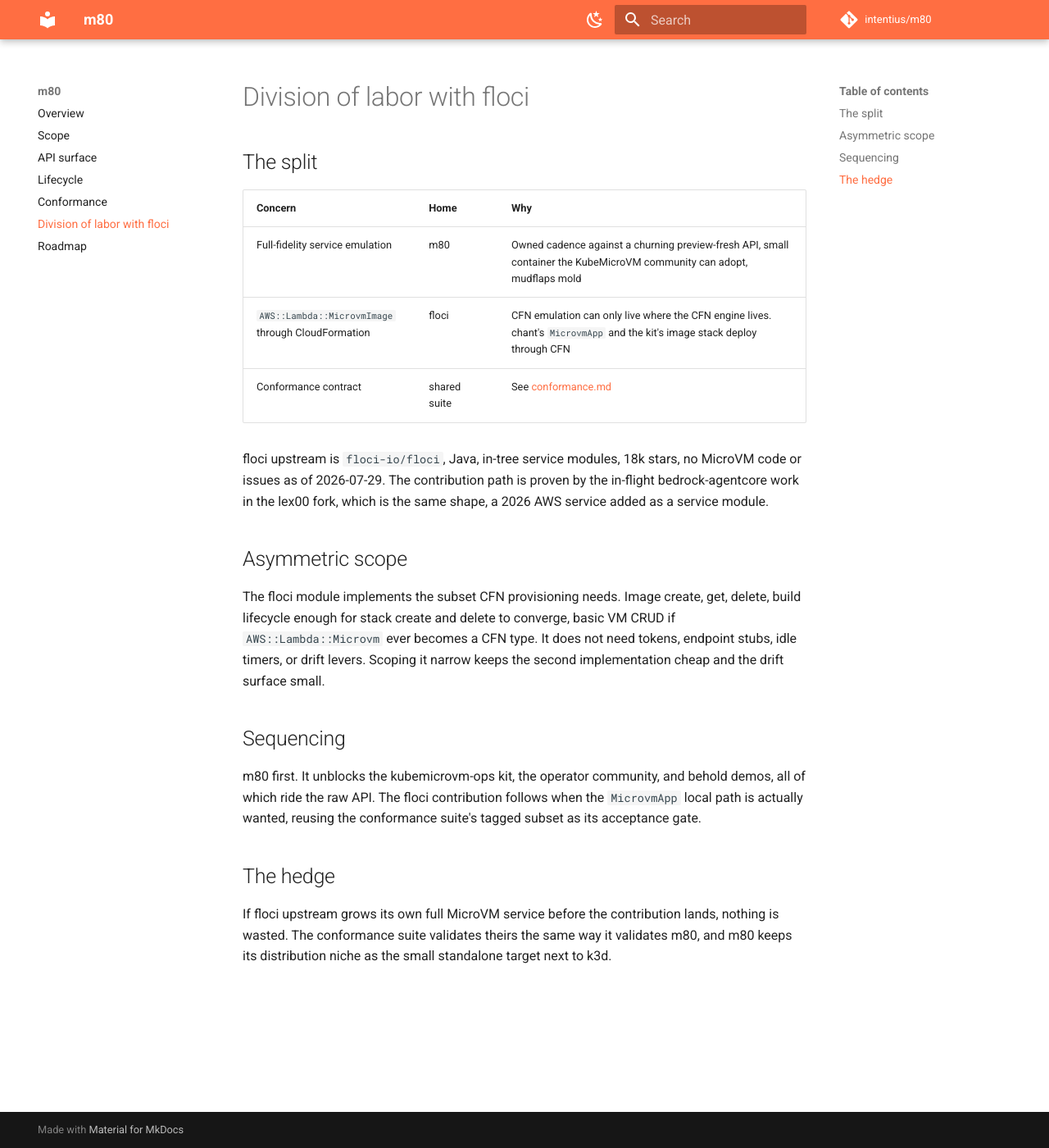
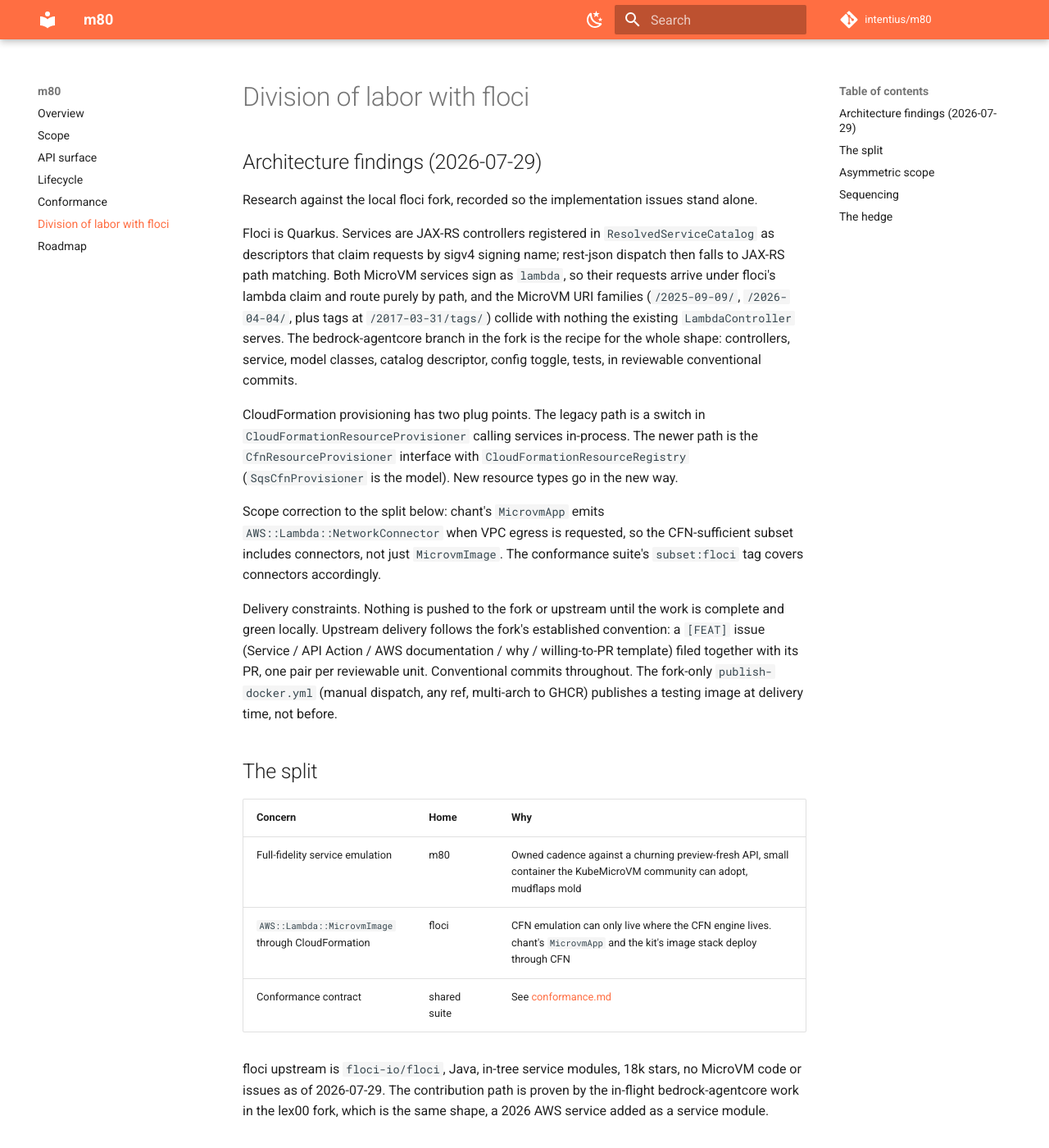
Before and after one commit to INTENTIUS/m80, an MkDocs documentation site: the page built from docs/floci.md, in a window 1280 px wide and 1400 px high. Shown: the whole window at 82% size. Built offline with MkDocs 1.6.1 and Material for MkDocs 9.7.7, drawn with Linux system fonts in a browser that asks for light colours; comment, search, counter and statistics services are not loaded; some of the changed text lies outside the part shown.

Commit message:
docs: floci architecture findings, connector scope correction, delivery constraints

```diff
--- a/docs/floci.md
+++ b/docs/floci.md
@@ -1,4 +1,16 @@
 # Division of labor with floci
+
+## Architecture findings (2026-07-29)
+
+Research against the local floci fork, recorded so the implementation issues stand alone.
+
+Floci is Quarkus. Services are JAX-RS controllers registered in `ResolvedServiceCatalog` as descriptors that claim requests by sigv4 signing name; rest-json dispatch then falls to JAX-RS path matching. Both MicroVM services sign as `lambda`, so their requests arrive under floci's lambda claim and route purely by path, and the MicroVM URI families (`/2025-09-09/`, `/2026-04-04/`, plus tags at `/2017-03-31/tags/`) collide with nothing the existing `LambdaController` serves. The bedrock-agentcore branch in the fork is the recipe for the whole shape: controllers, service, model classes, catalog descriptor, config toggle, tests, in reviewable conventional commits.
+
+CloudFormation provisioning has two plug points. The legacy path is a switch in `CloudFormationResourceProvisioner` calling services in-process. The newer path is the `CfnResourceProvisioner` interface with `CloudFormationResourceRegistry` (`SqsCfnProvisioner` is the model). New resource types go in the new way.
+
+Scope correction to the split below: chant's `MicrovmApp` emits `AWS::Lambda::NetworkConnector` when VPC egress is requested, so the CFN-sufficient subset includes connectors, not just `MicrovmImage`. The conformance suite's `subset:floci` tag covers connectors accordingly.
+
+Delivery constraints. Nothing is pushed to the fork or upstream until the work is complete and green locally. Upstream delivery follows the fork's established convention: a `[FEAT]` issue (Service / API Action / AWS documentation / why / willing-to-PR template) filed together with its PR, one pair per reviewable unit. Conventional commits throughout. The fork-only `publish-docker.yml` (manual dispatch, any ref, multi-arch to GHCR) publishes a testing image at delivery time, not before.
 
 ## The split
 
@@ -12,7 +24,7 @@
 
 ## Asymmetric scope
 
-The floci module implements the subset CFN provisioning needs. Image create, get, delete, build lifecycle enough for stack create and delete to converge, basic VM CRUD if `AWS::Lambda::Microvm` ever becomes a CFN type. It does not need tokens, endpoint stubs, idle timers, or drift levers. Scoping it narrow keeps the second implementation cheap and the drift surface small.
+The floci module implements the subset CFN provisioning needs. Image create, get, delete, build lifecycle enough for stack create and delete to converge, network connectors (`MicrovmApp` emits `AWS::Lambda::NetworkConnector`), and basic VM CRUD only if `AWS::Lambda::Microvm` ever becomes a CFN type. It does not need tokens, endpoint stubs, idle timers, or drift levers. Scoping it narrow keeps the second implementation cheap and the drift surface small.
 
 ## Sequencing
 
```
Also changed, not shown: 1 other file.
